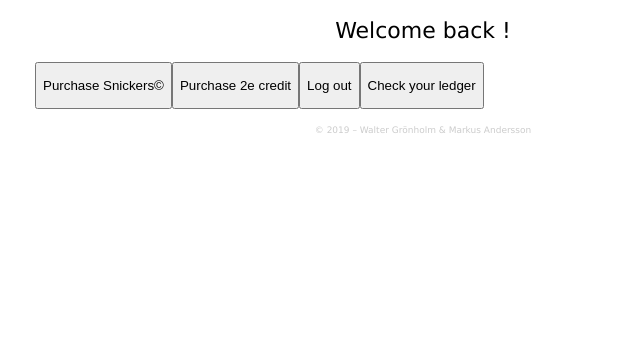
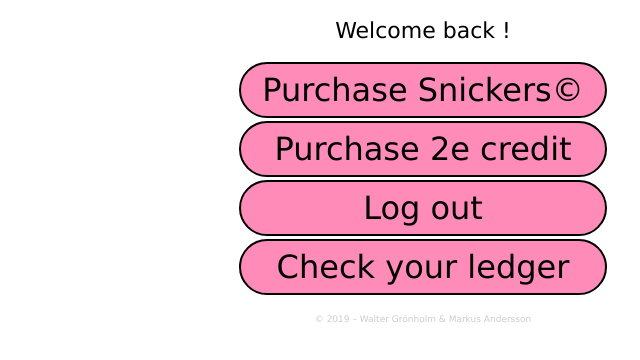
Before and after one commit to spektrumrf/kafferumsfrontend, a React (Create React App) app: page /home in a window 1280 px wide. Shown: the top 360 px of the page, without its empty margins (217-857 px from the left). Built offline with nearby package versions, Linux system fonts and the light colour scheme; what react-async-component would draw is missing.

Commit message:
Corresponding changes to History page, including a bit of prettifying

```diff
--- a/src/History.js
+++ b/src/History.js
@@ -8,7 +8,7 @@
 
 function displayLedgerSelection(ledgers) {
 	const newList = ledgers.map((ledger) =>
-		<div key={ledger.id} className = "box font1">
+		<div key={ledger.id} className = "roundBox font1">
 			<li><Link to={{pathname: "/history", search: "?id=" + ledger.id}}>{ledger.id}</Link></li>
 		</div>
 	);
@@ -16,12 +16,13 @@
 }
 
 function displayLedger(ledgerData) {
-	const newList = ledgerData.purchases.map((purchase) =>
-		<div key={purchase.id} className = "box font1">
-			<li>{purchase.timestamp} -- {(purchase.total/100.0).toFixed(2)}</li>
-		</div>
+	const newList = ledgerData.rows.map((row) =>
+		<tr key={row} className = "font1">
+			<td><div className="roundBox">{row.first}</div></td>
+			<td><div className="roundBox">{(row.second/100.0).toFixed(2)}</div></td>
+		</tr>
 	);
-	return <ul className = "center"> {newList} </ul>
+	return <table id="ledgerPurchases"><tbody> {newList} </tbody></table>
 }
 
 function getLedgers(token) {
--- a/src/Home.js
+++ b/src/Home.js
@@ -10,24 +10,24 @@
     render() {
    		let user = this.context;
         return (
-            <div>
+            <div id="home">
             	<h2>Welcome back {sessionStorage.getItem('name')}!</h2>
-            	<button onClick={test}>
-            		<p>Purchase Snickers&copy;</p>
-            	</button>
-            	<button onClick={testCredit}>
-            		<p>Purchase 2e credit</p>
-            	</button>
-            	<button onClick={logout(this.props.history)}>
-            		<p>Log out</p>
-            	</button>
-            	<button>
+            	<div className="roundBox font1" onClick={test}>
+            		Purchase Snickers&copy;
+            	</div>
+            	<div className="roundBox font1" onClick={testCredit}>
+            		Purchase 2e credit
+            	</div>
+            	<div className="roundBox font1" onClick={logout(this.props.history)}>
+            		Log out
+            	</div>
+            	<div className="roundBox font1">
 					<Link to={{
 						pathname: "/history"
 					}}>
-						<p>Check your ledger</p>
+						Check your ledger
 					</Link>
-            	</button>
+            	</div>
             </div>
         )
     }
--- a/src/index.css
+++ b/src/index.css
@@ -136,6 +136,10 @@
   line-height:48px;
 }
 
+ul {
+	padding-left: 0px;
+}
+
 #userList .roundBox {
   width: 360px;
 }
@@ -161,3 +165,21 @@
     padding-left: 20px;
     padding-right: 20px;
 }
+
+#home .roundBox {
+  width: 360px;
+}
+
+#home .roundBox:hover {
+  width: 420px;
+}
+
+#ledgerPurchases {
+	margin: auto
+}
+
+#ledgerPurchases .roundBox {
+    height: 42px;
+    line-height: 42px;
+    width: 210px;
+}
```
